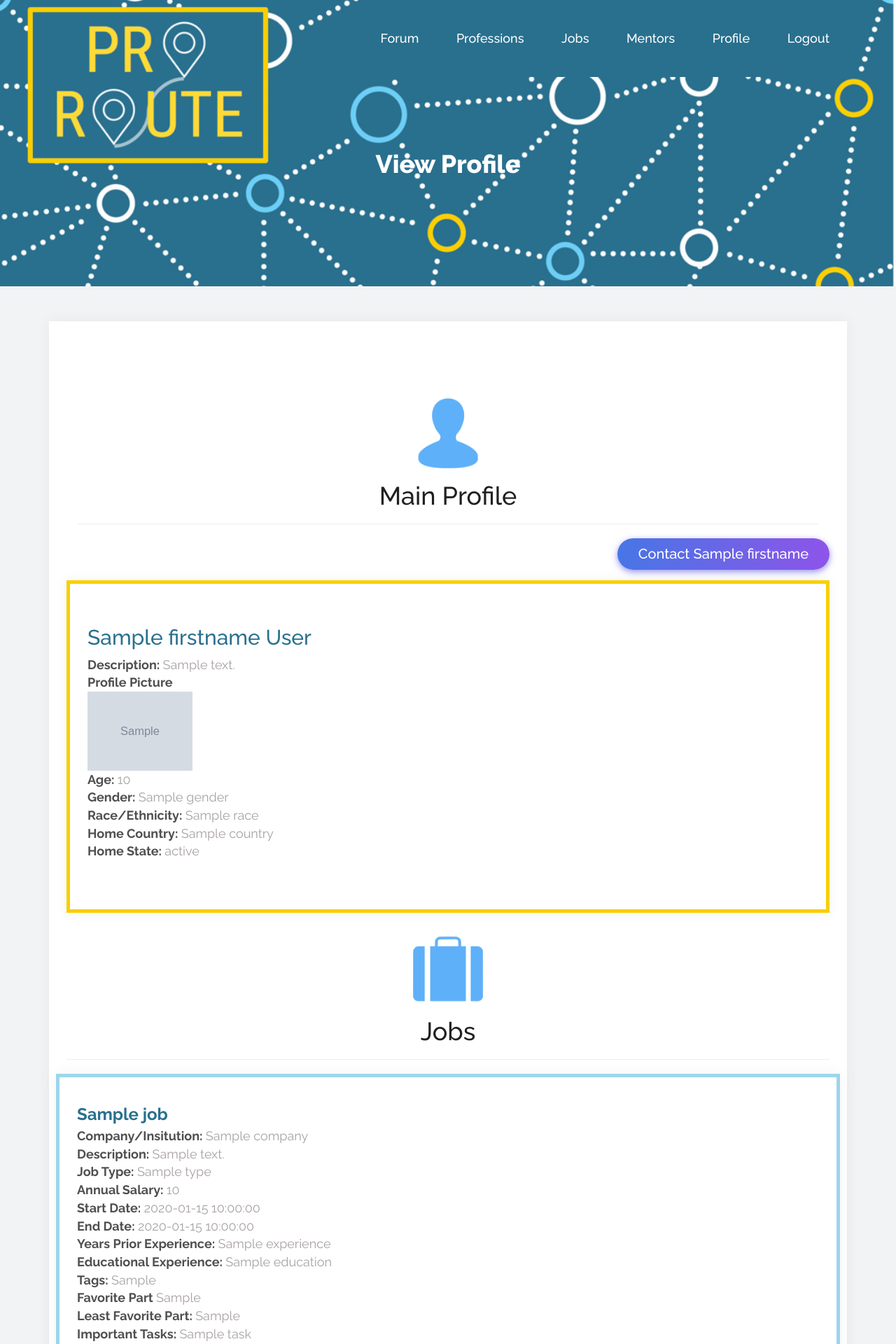
After one commit to Wellesley-CS304-SP18/semester-project-proroute, a Flask app: template beta_version/templates/home/viewMentorProfile.html in a window 1280 px wide. The commit adds this page. Shown: the top 1920 px of the page at 70% size. Run offline with Flask 2, Linux system fonts and the light colour scheme; the template is opened without the code that fills it: most values are stand-ins (such as "Sample title", 1, 10 or a date in 2020); grey boxes marked "Sample" are stand-in pictures; one stand-in notice (Sample message) is shown; parts of the project's set-up code (start-up, migrations or seed data) failed here and were passed over; some libraries are stand-ins or nearby versions.

Commit message:
add view functions
add view functions to browseJobs page and browseMentor page

```diff
--- /dev/null
+++ b/beta_version/templates/home/viewMentorProfile.html
@@ -0,0 +1,259 @@
+<!DOCTYPE html>
+<html>
+<head>
+
+<meta charset="utf-8">
+
+<title>ProRoute</title>
+<link href="https://fonts.googleapis.com/css?family=Raleway:300,400,500,600,700,800,900" rel="stylesheet">
+<link rel="icon" type="image/ico" href="static/images/Logo.png" />
+
+<link href="../../static/css/bootstrap.min.css" rel="stylesheet">
+<link href="../../static/css/loading-bar.css" rel="stylesheet">
+<link href="../../static/css/style.css" rel="stylesheet">
+<link href="../../static/css/jquery-ui.css" rel="stylesheet">
+
+<script src="../../static/js/lib/jquery-3.1.1.min.js"></script>
+<script src="../../static/js/custom.js"></script>
+<script src="../../static/js/jquery.validate.js"></script>
+<script src="../../static/js/jquery-ui.min.js"></script>
+<script src="../../static/js/additional-methods.js"></script>
+<script src="https://ajax.googleapis.com/ajax/libs/jquery/3.3.1/jquery.min.js"></script>
+<script src="https://maxcdn.bootstrapcdn.com/bootstrap/3.3.7/js/bootstrap.min.js"></script>
+
+<style>
+.center {
+    display: block;
+    margin-left: auto;
+    margin-right: auto;
+    width: 50%;
+}
+</style>
+
+</head>
+<body>
+
+<div ng-controller='singlejobCtrl'>
+<div class="jp_sidebar_close"></div>
+
+<!-- header start -->
+<div class="jp_header">
+    <div class="container">
+        <div class="row">
+            <div class="col-md-12">
+                <div class="jp_header_wrapper">
+                    <!-- <div class="jp_logo">
+                        <a href="/"><img src="static/images/logo_with_text.png" alt=""></a>
+                    </div> -->
+                    <div class="jp_header_right">
+                        <div class="jp_nav" style="background-color:#29708E;borderColor:#66CCF2;border-width:2px;">
+                            <ul>
+                              <li><a href="#forum">Forum</a></li>
+                              <li><a href="#professions">Professions</a></li>
+                              <li><a href="/browseJobs/">Jobs</a></li>
+                              <li><a href="/browseMentors/">Mentors</a></li>
+                              <li><a href="/viewProfile/">Profile</a></li>
+                              <li><a href="/logout/">Logout</a></li>
+                            </ul>
+                        </div>
+                    </div>
+                </div>
+            </div>
+
+
+            {% with messages = get_flashed_messages() %}
+            {% if messages %}
+              <script>
+                var messages = {{ messages | safe }};
+                for (var i=0; i<messages.length; i++) {
+                  alert(messages[i]);
+                }
+              </script>
+            {% endif %}
+          {% endwith %}
+
+            <div class="col-md-12">
+                <div class="jp_page_title">
+                    <h3 style="padding:35px;">View Profile</h3>
+                    <p></p>
+                    <div></div>
+                    <h3>   </h3>
+                    <div></div>
+                    <p></p>
+                    <!-- <p>you are on the right place</p> -->
+                </div>
+            </div>
+            <!-- <div class="col-md-8 col-md-offset-2">
+                <div class="jp_search_form">
+                    <input type="" name="" placeholder="Search Job Here by Location, Skills">
+                    <button class="jp_search_btn"></button>
+                </div>
+            </div> -->
+        </div>
+    </div>
+</div>
+<!-- header end -->
+
+
+
+<div class="jp_main_wrapper">
+   <div class="container">
+       <div class="row">
+           <div class="col-md-12">
+               <div class="jp_single_wrapper">
+                    <div class="jp_job_box">
+                        <div class="job_detail">
+
+
+                        </div>
+
+                        <div class="container-fluid">
+  	<div class="row">
+  		<div class="col-md-12">
+  			<div class="page-header">
+          <img src="../../static/images/usericon.png" style="width:100px" class="center" alt="Bootstrap Image Preview" />
+  				<h1 style="text-align:center;">
+  					Main Profile
+  				</h1>
+  			</div>
+        <div class="row">
+          <form action="mailto:{{mentorinfo.email}}">
+  			<a class="jp_btn" href="mailto:{{mentorinfo.email}}" style="float: right;margin-bottom:15px;">Contact {{mentorinfo.firstname}}</a>
+      </form>
+      </div>
+  			<div class="row">
+          <div class="jp_job_box" style="font-size:18px;border:5px solid #F9CF00;">
+          <div class="job_detail">
+
+            <h2 style="color:#29708E;">{{mentorinfo.firstname}} {{mentorinfo.lastname}}</h2>
+            <div></div>
+            <span><b style="color:#4F4F4F;">Description: </b> {{mentorinfo.description}}</span>
+            <div></div>
+            <span><b style="color:#4F4F4F;">Profile Picture</b></span>
+            <div></div>
+            <div></div>
+            <div></div>
+            <img src="{{url_for('pic',fname=mentorinfo.picture)}}" style="width:150px;" alt="Profile Picture"/>
+            <!-- <img src="../../images/test.jpg" style="width:100px" alt="Profile Picture"/> -->
+            <div></div>
+            <span><b style="color:#4F4F4F;">Age: </b> {{mentorinfo.age}}</span>
+            <div></div>
+            <span><b style="color:#4F4F4F;">Gender: </b> {{mentorinfo.gender}}</span>
+            <div></div>
+            <span><b style="color:#4F4F4F;">Race/Ethnicity: </b> {{mentorinfo.race}}</span>
+            <div></div>
+            <span><b style="color:#4F4F4F;">Home Country: </b> {{mentorinfo.country}}</span>
+            <div></div>
+            <span><b style="color:#4F4F4F;">Home State: </b> {{mentorinfo.state}}</span>
+  				</div>
+        </div>
+      </div>
+
+  			</div>
+  			<div class="page-header">
+          <img src="../../static/images/briefcase.png" style="width:100px" class="center" alt="Bootstrap Image Preview" />
+  				<h1 style="text-align:center;">
+  					Jobs
+  				</h1>
+  			</div>
+
+  			<div class="row">
+
+          {% for job in jobs %}
+          <div class="jp_job_box" style="font-size:18px;border:5px solid #9cd6ed;">
+                        <div class="job_detail">
+                            <h3 style="color:#29708E;"><b>{{job.title}}</b></h3>
+                            <span><b style="color:#4F4F4F;">Company/Insitution: </b> {{job.company}}</span>
+                            <div></div>
+                            <span><b style="color:#4F4F4F;">Description: </b>{{job.description}}</span>
+                            <div></div>
+                            <span><b style="color:#4F4F4F;">Job Type: </b> {{job.type}}</span>
+                            <div></div>
+                            <span><b style="color:#4F4F4F;">Annual Salary: </b> {{job.annualSalary}}</span>
+                            <div></div>
+                            <span><b style="color:#4F4F4F;">Start Date: </b> {{job.startDate}}</span>
+                            <div></div>
+                            <span><b style="color:#4F4F4F;">End Date: </b> {{job.endDate}}</span>
+                            <div></div>
+                            <span><b style="color:#4F4F4F;">Years Prior Experience: </b> {{job.experience}}</span>
+                            <div></div>
+                            <span><b style="color:#4F4F4F;">Educational Experience: </b> {{job.education}} </span>
+                            <div></div>
+                            <span><b style="color:#4F4F4F;">Tags: </b> {{job.professionTag}}</span>
+                            <div></div>
+                            <span><b style="color:#4F4F4F;">Favorite Part </b> {{job.favoritePart}}</span>
+                            <div></div>
+                            <span><b style="color:#4F4F4F;">Least Favorite Part: </b> {{job.leastFavoritePart}}</span>
+                            <div></div>
+                            <span><b style="color:#4F4F4F;">Important Tasks: </b> {{job.task}}</span>
+                            <div></div>
+                            <span><b style="color:#4F4F4F;"> Important Skills: </b> {{job.skill}}</span>
+                            <div></div>
+                            <span><b style="color:#4F4F4F;">Daily Life: </b> {{job.dailylife}}</span>
+                            <div></div>
+                            <span><b style="color:#4F4F4F;">Advice: </b> {{job.advice}}</span>
+                            <div></div>
+
+                        </div>
+
+                    </div>
+                    {% endfor %}
+                      <!-- </div> -->
+                    <!-- job listing end -->
+
+                    <!-- pagination start -->
+
+                    <!-- pagination end -->
+                    </div>
+
+
+
+      </div>
+
+
+  			</div>
+  			<div class="page-header">
+          <img src="../../static/images/gradcap.png" style="width:100px" class="center" alt="Bootstrap Image Preview" />
+  				<h1 style="text-align:center;">
+  					Education
+  				</h1>
+        <div class="row">
+          {% for edu in education %}
+          <div class="jp_job_box" style="font-size:18px;border:5px solid #F9CF00;">
+          <div class="job_detail">
+            <h3 style="color:#29708E;"><b>{{edu.institution}}</b></h3>
+            <span><b style="color:#4F4F4F;">Degree Type: </b> {{edu.degreetype}}</span>
+            <div></div>
+            <span><b style="color:#4F4F4F;">Major: </b> {{edu.major}}</span>
+            <div></div>
+            <span><b style="color:#4F4F4F;">Second Major/Minor: </b> {{edu.major2}}</span>
+            <div></div>
+            <span><b style="color:#4F4F4F;">Institution Country: </b> {{edu.instCountry}}</span>
+            <div></div>
+            <span><b style="color:#4F4F4F;">Institution State(US): </b> {{edu.instState}}</span>
+            <div></div>
+            <span><b style="color:#4F4F4F;">Overall Rating: </b> {{edu.overallRating}}</span>
+            <div></div>
+            <span><b style="color:#4F4F4F;">Review: </b> {{edu.review}}</span>
+            <div></div>
+        </div>
+
+    </div>
+    {% endfor %}
+
+      </div>
+  				</div>
+  			</div>
+  		</div>
+  	</div>
+  </div>
+
+               </div>
+           </div>
+       </div>
+   </div>
+</div>
+</div>
+
+</body>
+</html>
```
Also changed, not shown: beta_version/templates/home/browseJobs.html (+5 -2 lines), beta_version/templates/home/browseMentors.html (+6 -2 lines), beta_version/templates/home/viewJobPosting.html (added, +183 -0 lines).
